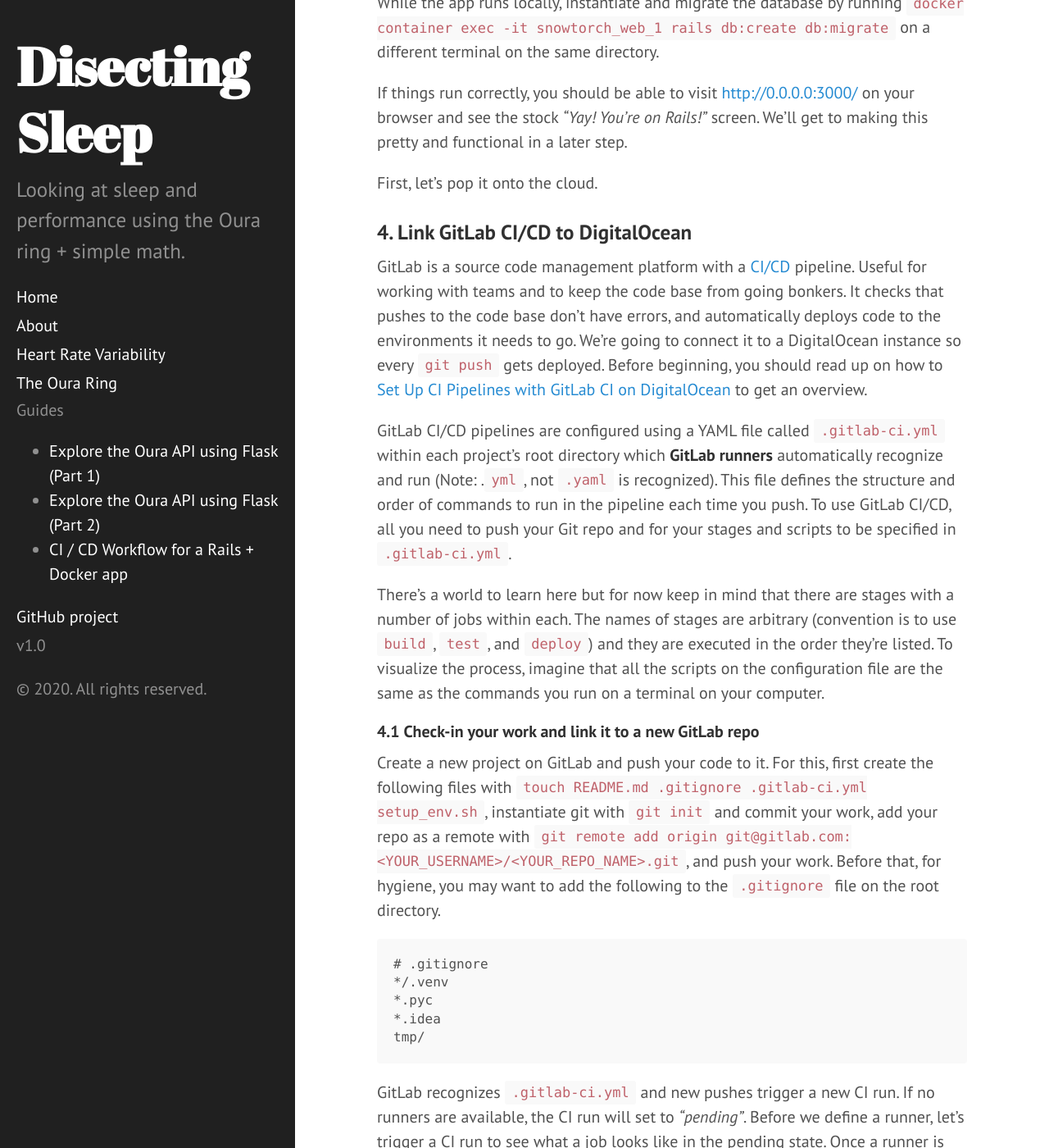
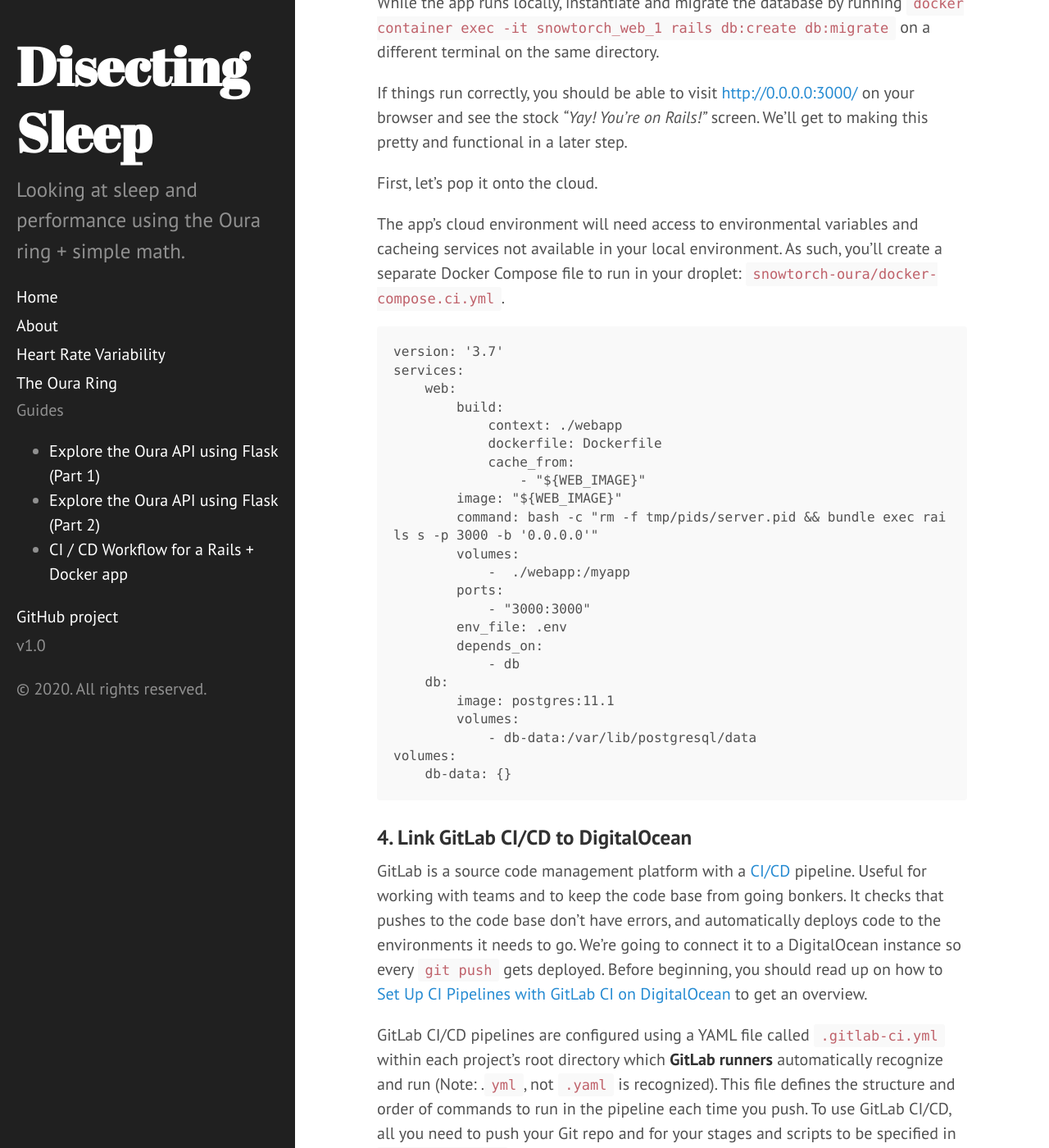
Before and after one commit to mindatasleep/oura, a Jekyll site: the page built from _posts/2020-01-01-oura-part-3.markdown, in a window 1280 px wide and 1400 px high, scrolled down 10679 px. Shown: the whole window at 82% size. Built offline with Jekyll 4.4.1, drawn with Linux system fonts in a browser that asks for light colours; Markdown is read by kramdown in place of the engine named in the settings; some of the changed text lies outside the part shown.

Commit message:
Add note on docker-compose.ci.yml

````diff
--- a/_posts/2020-01-01-oura-part-3.markdown
+++ b/_posts/2020-01-01-oura-part-3.markdown
@@ -253,6 +253,34 @@ If things run correctly, you should be able to visit [http://0.0.0.0:3000/](http
 
 First, let's pop it onto the cloud.
 
+The app's cloud environment will need access to environmental variables and cacheing services not available in your local environment. As such, you'll create a separate Docker Compose file to run in your droplet: `snowtorch-oura/docker-compose.ci.yml`.
+
+```
+version: '3.7'
+services:
+    web:
+        build:
+            context: ./webapp
+            dockerfile: Dockerfile
+            cache_from:
+                - "${WEB_IMAGE}"
+        image: "${WEB_IMAGE}"
+        command: bash -c "rm -f tmp/pids/server.pid && bundle exec rails s -p 3000 -b '0.0.0.0'"
+        volumes:
+            -  ./webapp:/myapp
+        ports:
+            - "3000:3000"
+        env_file: .env
+        depends_on:
+            - db
+    db:
+        image: postgres:11.1
+        volumes:
+            - db-data:/var/lib/postgresql/data
+volumes:
+    db-data: {}
+```
+
 ### 4. Link GitLab CI/CD to DigitalOcean
 GitLab is a source code management platform with a [CI/CD](https://opensource.com/article/18/8/what-cicd) pipeline. Useful for working with teams and to keep the code base from going bonkers. It checks that pushes to the code base don't have errors, and automatically deploys code to the environments it needs to go. We're going to connect it to a DigitalOcean instance so every `git push` gets deployed. Before beginning, you should read up on how to [Set Up CI Pipelines with GitLab CI on DigitalOcean](https://www.digitalocean.com/community/tutorials/how-to-set-up-continuous-integration-pipelines-with-gitlab-ci-on-ubuntu-16-04) to get an overview.
 
@@ -415,8 +443,6 @@ The deploy stage authenticates access to the DigitalOcean droplet using the priv
 
 Push you code and watch the build logs of each job under the project's **CI/CD > Pipelines** dashboard. If the jobs succeed, the app should be online an accessible at http://YOUR_DROPLET_IP:3000/
 
-http://64.227.88.162:3000/picknick
-
 Congratulations, you now have a CI/CD pipeline that you can implement for this and other projects. Celebrate the small victories!
 
 ### What's next?
````
